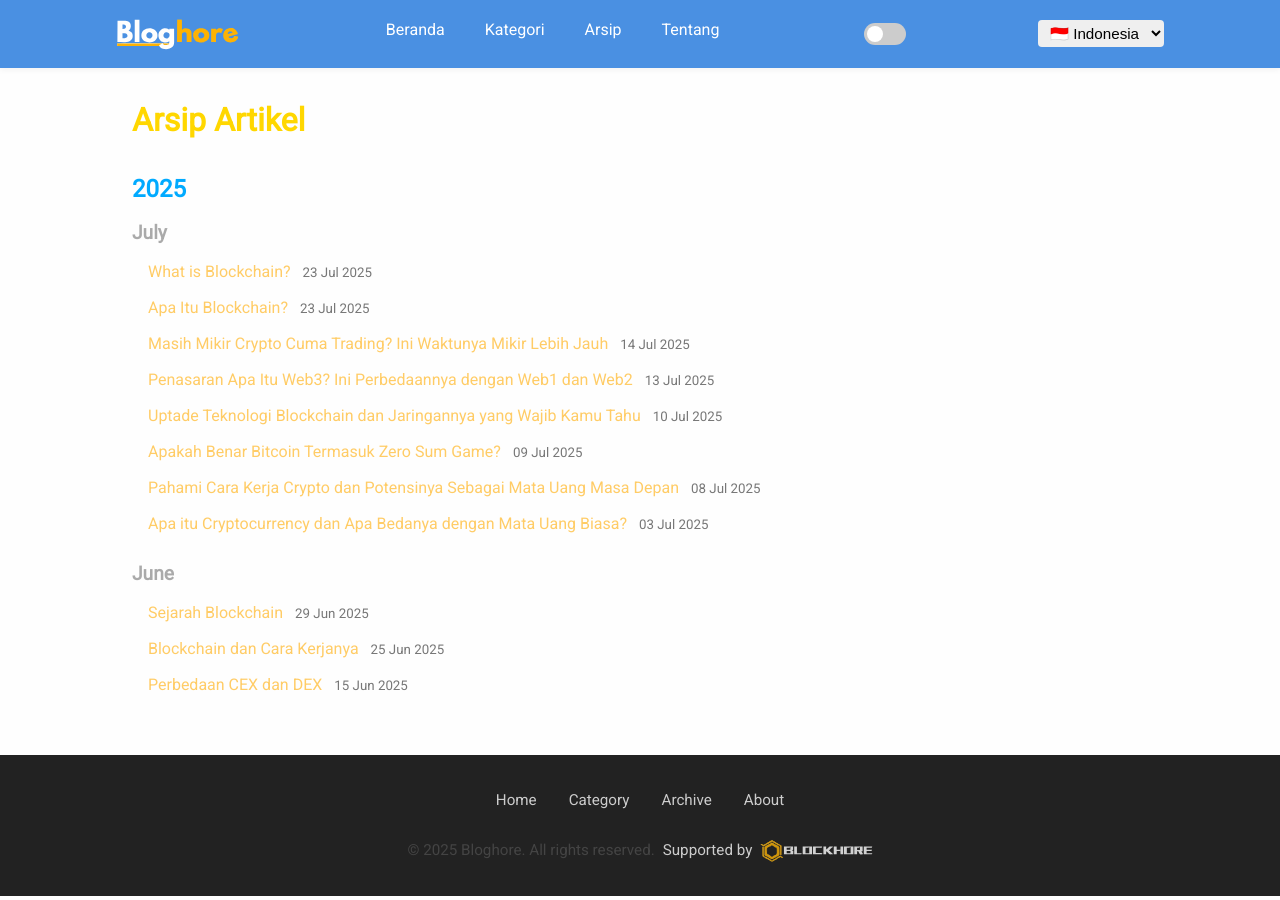
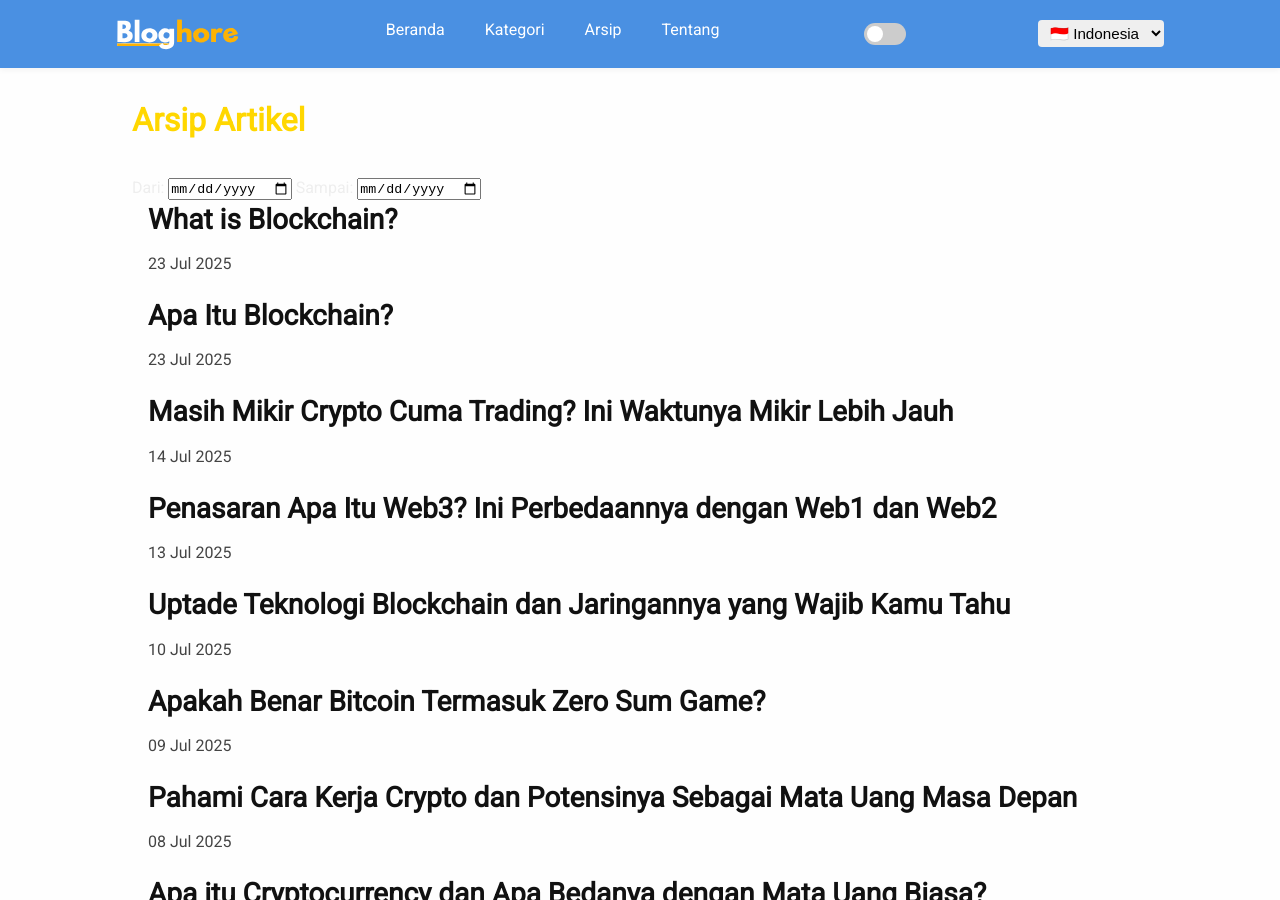
Before and after one commit to Blockhore/bloghore.github.io, a Jekyll site: the page built from pages/archive.html, in a window 1280 px wide and 900 px high. Built offline with Jekyll 4.4.1, drawn with Linux system fonts in a browser that asks for light colours.

Commit message:
Update archive.html

```diff
--- a/pages/archive.html
+++ b/pages/archive.html
@@ -1,28 +1,28 @@
 ---
 layout: default
-title: Archive
+title: Arsip
 ---
 
 <section class="archive-page container">
   <h1>Arsip Artikel</h1>
 
-  {% assign posts_by_year = site.posts | group_by_exp: "post", "post.date | date: '%Y'" %}
+  <form id="date-filter-form" class="filter-form">
+    <label>Dari:
+      <input type="date" id="date-from">
+    </label>
+    <label>Sampai:
+      <input type="date" id="date-to">
+    </label>
+  </form>
 
-  {% for year_group in posts_by_year %}
-    <h2 class="archive-year">{{ year_group.name }}</h2>
-
-    {% assign posts_by_month = year_group.items | group_by_exp: "post", "post.date | date: '%B'" %}
-
-    {% for month_group in posts_by_month %}
-      <h3 class="archive-month">{{ month_group.name }}</h3>
-      <ul class="archive-list">
-        {% for post in month_group.items %}
-          <li>
-            <a href="{{ post.url | relative_url }}">{{ post.title }}</a>
-            <small>{{ post.date | date: "%d %b %Y" }}</small>
-          </li>
-        {% endfor %}
-      </ul>
+  <div id="archive-list" class="archive-list">
+    {% for post in site.posts %}
+      <a href="{{ post.url | relative_url }}"
+         class="archive-card"
+         data-date="{{ post.date | date: '%Y-%m-%d' }}">
+        <h2>{{ post.title }}</h2>
+        <p class="post-date">{{ post.date | date: "%d %b %Y" }}</p>
+      </a>
     {% endfor %}
-  {% endfor %}
+  </div>
 </section>
```
